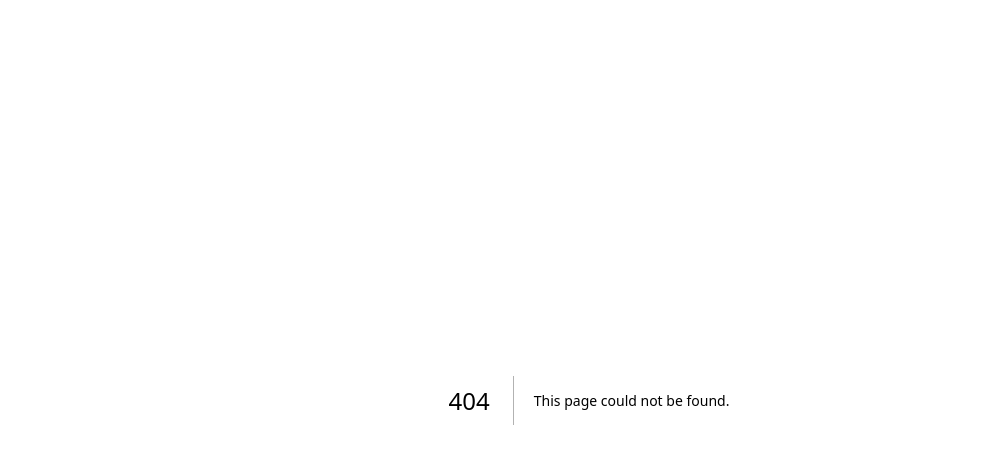
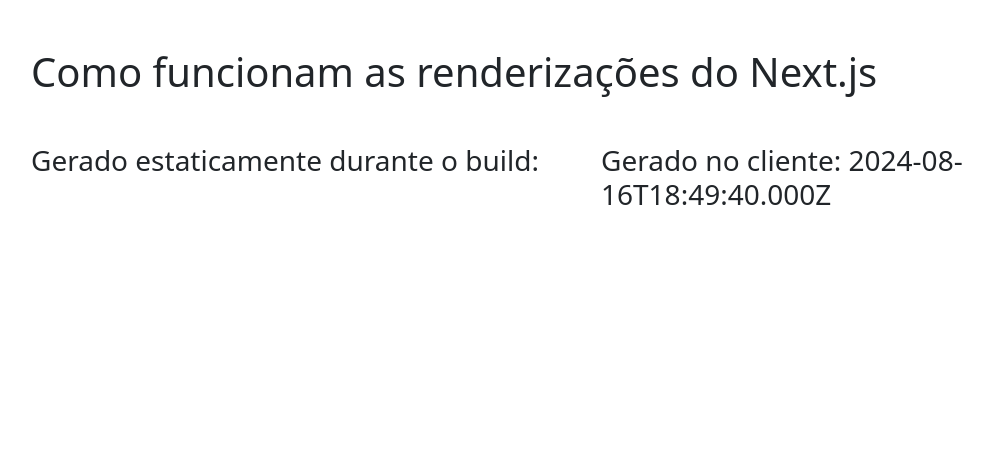
Before and after one commit to Carvalho-Juliano/black-next-js2, a Next.js app: page /static in a window 1280 px wide. Before the commit this address had no page. Shown: the top 464 px of the page, without its empty margins (51-1044 px from the left). Built offline with nearby package versions, Linux system fonts and the light colour scheme; no server answers.

Commit message:
Nova atualização

```diff
--- /dev/null
+++ b/src/pages/static.tsx
@@ -0,0 +1,56 @@
+import { GetStaticProps, NextPage } from "next"
+import { useEffect, useState } from "react"
+import { Col, Container, Row } from "reactstrap"
+
+type ApiResponse = {
+  name: string
+  timestamp: Date
+}
+
+export const getStaticProps: GetStaticProps = async () => {
+  const staticData = await fetch(`${process.env.NEXT_PUBLIC_APIURL}/api/hello`).then(res => res.json())
+
+  return {
+    props: {
+      staticData
+    },
+    revalidate: 10
+  }
+}
+
+const Static: NextPage = () => {
+  const [clientSideData, setClientSideData] = useState<ApiResponse>()
+
+  useEffect(() => {
+    fetchData()
+  }, [])
+
+  const fetchData = async () => {
+    const data = await fetch(`/api/hello`).then(res => res.json())
+    setClientSideData(data)
+  }
+
+  return (
+    <Container tag="main">
+      <h1 className="my-5">
+        Como funcionam as renderizações do Next.js
+      </h1>
+
+      <Row>
+        <Col>
+          <h3>
+            Gerado estaticamente durante o build:
+          </h3>
+        </Col>
+
+        <Col>
+          <h3>
+            Gerado no cliente: {clientSideData?.timestamp.toString()}
+          </h3>
+        </Col>
+      </Row>
+    </Container>
+  )
+}
+
+export default Static
```
